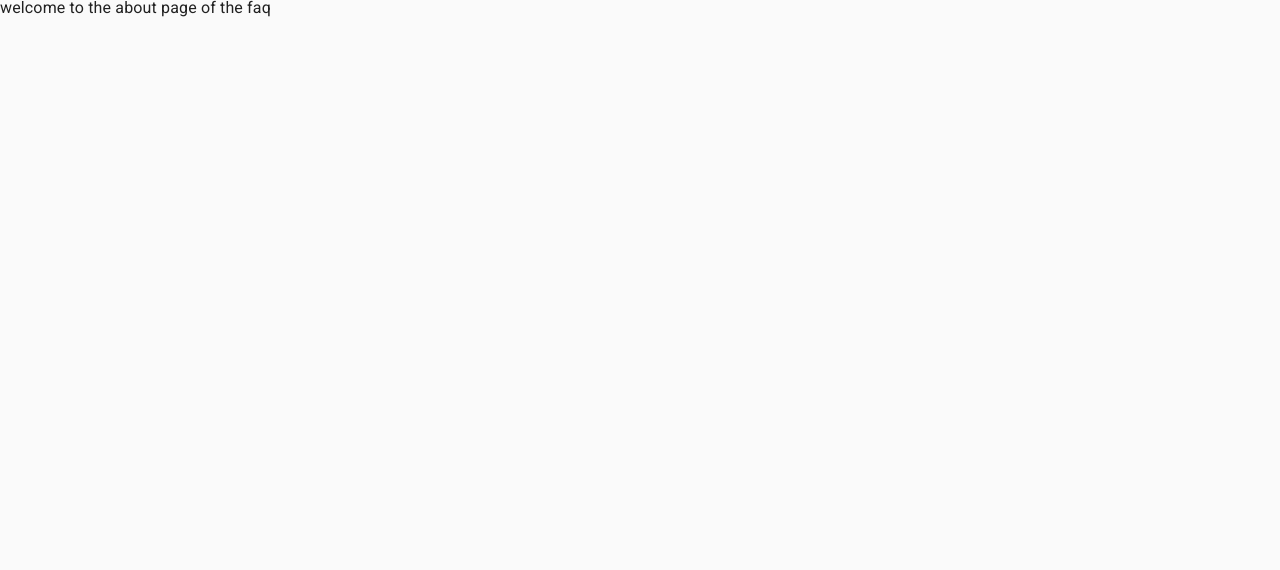
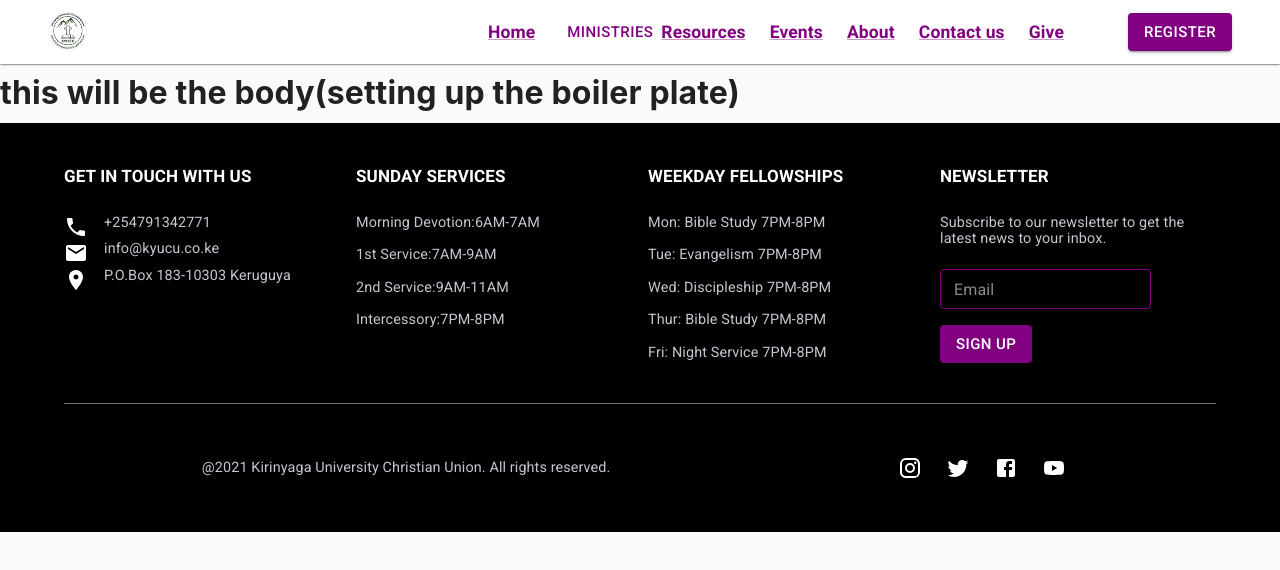
Before and after one commit to KyU-Christian-Union/kyucuwebapp, a React (Create React App) app: page /aboutfaq in a window 1280 px wide. Shown: the top 570 px of the page. Built offline with nearby package versions, Linux system fonts and the light colour scheme.

Commit message:
injected the header and the footer (basic components)

```diff
--- a/src/pages/AboutUsFaq/AboutUsPage.jsx
+++ b/src/pages/AboutUsFaq/AboutUsPage.jsx
@@ -1,6 +1,14 @@
 import React from 'react';
+import PublicAppBar from '../../components/AppBars.jsx/PublicAppBar';
+import Footer from '../../components/Footer/Footer';
 
 const AboutUsPage = () => {
-  return <div>welcome to the about page of the faq</div>;
+  return (
+    <>
+      <PublicAppBar />
+      <h1>this will be the body(setting up the boiler plate)</h1>
+      <Footer />
+    </>
+  );
 };
 export default AboutUsPage;
```
